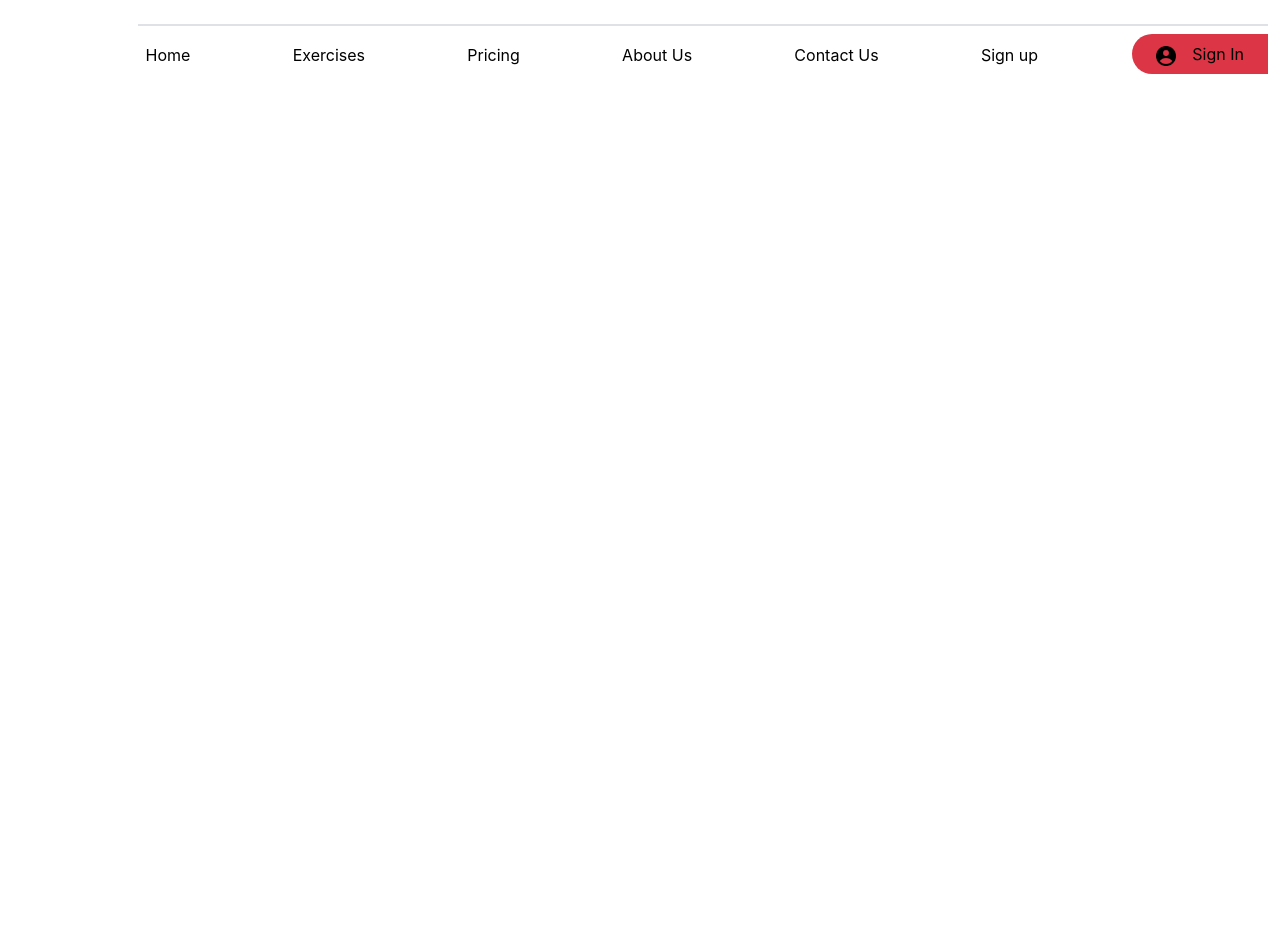
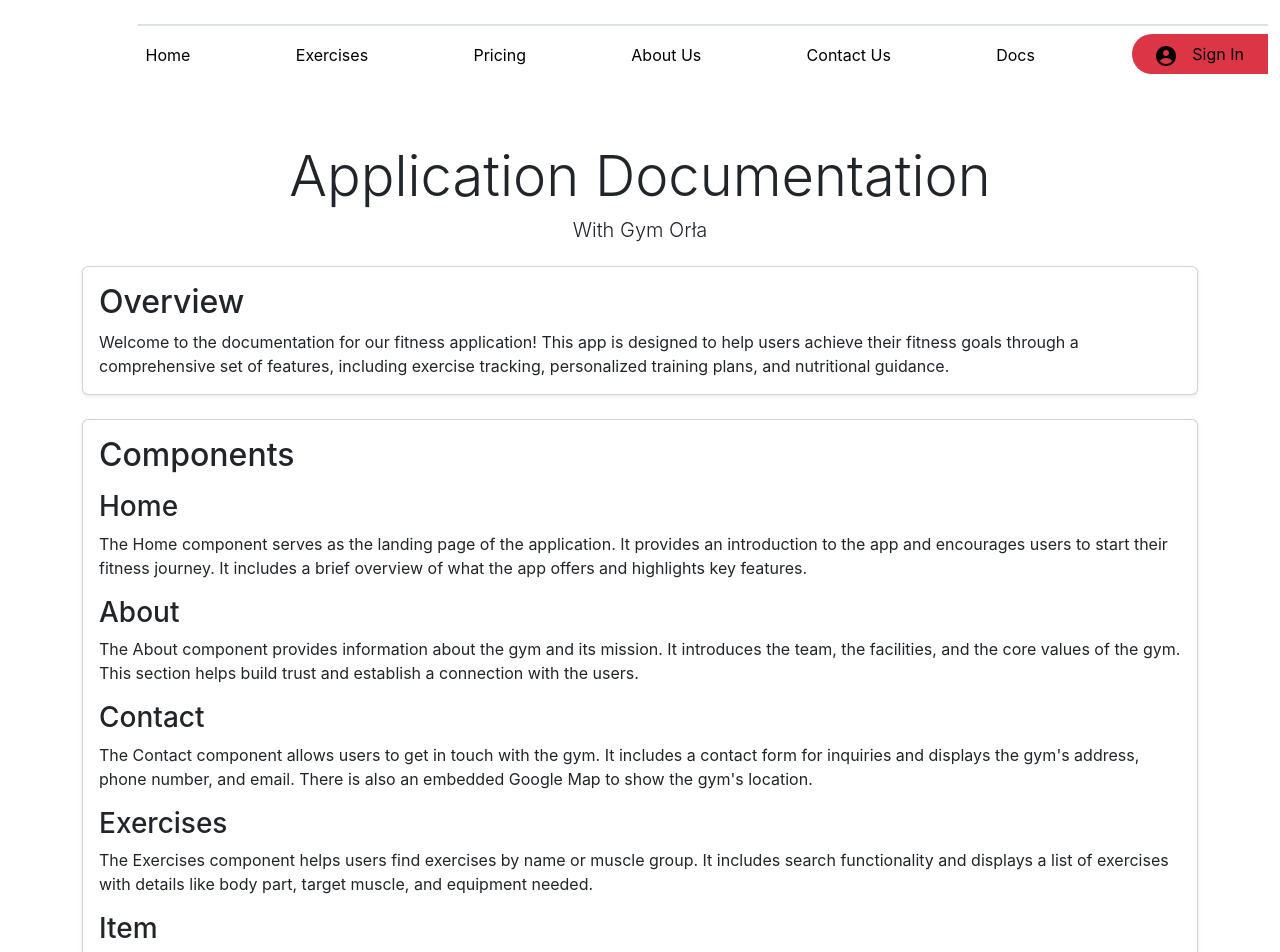
Before and after one commit to MACKOzKLANU/Gym-Orla-website, a React (Create React App) app: page /docs in a window 1280 px wide. Shown: the top 952 px of the page. Before the commit the page ends 800 px from the top, so only its background shows below. Built offline with nearby package versions, Linux system fonts and the light colour scheme.

Commit message:
added docs

```diff
--- a/src/Docs.jsx
+++ b/src/Docs.jsx
@@ -1,9 +1,188 @@
+import React from 'react';
+import { Link } from 'react-router-dom';
+import Maintext from './Maintext';
+
 function Docs() {
-    return (
-        <div>
+  return (
+    <div className="container mt-5">
+      <Maintext message="Application Documentation" />
 
+      <div className="row mt-4">
+        <div className="col-md-12">
+          <div className="card mb-4 shadow-sm">
+            <div className="card-body">
+              <h2 className="card-title">Overview</h2>
+              <p className="card-text">
+                Welcome to the documentation for our fitness application! This app is designed to help users achieve their fitness goals through a comprehensive set of features, including exercise tracking, personalized training plans, and nutritional guidance.
+              </p>
+            </div>
+          </div>
+
+          <div className="card mb-4 shadow-sm">
+            <div className="card-body">
+              <h2 className="card-title">Components</h2>
+              <h3 className="mt-3">Home</h3>
+              <p className="card-text">
+                The Home component serves as the landing page of the application. It provides an introduction to the app and encourages users to start their fitness journey. It includes a brief overview of what the app offers and highlights key features.
+              </p>
+
+              <h3 className="mt-3">About</h3>
+              <p className="card-text">
+                The About component provides information about the gym and its mission. It introduces the team, the facilities, and the core values of the gym. This section helps build trust and establish a connection with the users.
+              </p>
+
+              <h3 className="mt-3">Contact</h3>
+              <p className="card-text">
+                The Contact component allows users to get in touch with the gym. It includes a contact form for inquiries and displays the gym's address, phone number, and email. There is also an embedded Google Map to show the gym's location.
+              </p>
+
+              <h3 className="mt-3">Exercises</h3>
+              <p className="card-text">
+                The Exercises component helps users find exercises by name or muscle group. It includes search functionality and displays a list of exercises with details like body part, target muscle, and equipment needed.
+              </p>
+
+              <h3 className="mt-3">Item</h3>
+              <p className="card-text">
+                The Item component displays detailed information about a specific exercise. It shows an image or animation of the exercise, along with detailed instructions, targeted muscles, and required equipment.
+              </p>
+
+              <h3 className="mt-3">ItemList</h3>
+              <p className="card-text">
+                The ItemList component allows users to search for exercises by name. It fetches data from an API and displays a list of exercises matching the search term. Users can click on an exercise to view more details.
+              </p>
+
+              <h3 className="mt-3">LoadingSpinner</h3>
+              <p className="card-text">
+                The LoadingSpinner component displays a loading animation while data is being fetched. This enhances the user experience by providing visual feedback during loading times.
+              </p>
+
+              <h3 className="mt-3">Maintext</h3>
+              <p className="card-text">
+                The Maintext component displays a main heading and subheading on various pages. It helps to convey the main message or theme of the page.
+              </p>
+
+              <h3 className="mt-3">MuscleGroup</h3>
+              <p className="card-text">
+                The MuscleGroup component allows users to find exercises by selecting muscle groups from an interactive SVG image. It fetches and displays exercises targeting the selected muscles.
+              </p>
+
+              <h3 className="mt-3">Navbar</h3>
+              <p className="card-text">
+                The Navbar component provides navigation links to different sections of the application. It ensures users can easily access all parts of the app.
+              </p>
+
+              <h3 className="mt-3">PageInProgress</h3>
+              <p className="card-text">
+                The PageInProgress component is displayed for pages that are under construction. It informs users that new content is coming soon and provides a link back to the home page.
+              </p>
+
+              <h3 className="mt-3">Pricing</h3>
+              <p className="card-text">
+                The Pricing component displays the membership plans available at the gym. It highlights the features of each plan and their prices, allowing users to choose the plan that best suits their needs.
+              </p>
+            </div>
+          </div>
+
+          <div className="card mb-4 shadow-sm">
+            <div className="card-body">
+              <h2 className="card-title">Usage Examples</h2>
+              <p className="card-text">
+                Below are some usage examples for the various components. You can refer to these examples to understand how to use the components in your own application.
+              </p>
+
+              <h4 className="mt-3">Example: Home Component</h4>
+              <pre>
+                <code>
+{`
+import Home from './Home';
+
+function App() {
+  return (
+    <div>
+      <Home />
+    </div>
+  );
+}
+
+export default App;
+`}
+                </code>
+              </pre>
+
+              <h4 className="mt-3">Example: Contact Component</h4>
+              <pre>
+                <code>
+{`
+import Contact from './Contact';
+
+function App() {
+  return (
+    <div>
+      <Contact />
+    </div>
+  );
+}
+
+export default App;
+`}
+                </code>
+              </pre>
+
+              <h4 className="mt-3">Example: Exercises Component</h4>
+              <pre>
+                <code>
+{`
+import Exercises from './Exercises';
+
+function App() {
+  return (
+    <div>
+      <Exercises />
+    </div>
+  );
+}
+
+export default App;
+`}
+                </code>
+              </pre>
+
+              <h4 className="mt-3">Example: Pricing Component</h4>
+              <pre>
+                <code>
+{`
+import Pricing from './Pricing';
+
+function App() {
+  return (
+    <div>
+      <Pricing />
+    </div>
+  );
+}
+
+export default App;
+`}
+                </code>
+              </pre>
+            </div>
+          </div>
+
+          <div className="card mb-4 shadow-sm">
+            <div className="card-body">
+              <h2 className="card-title">Conclusion</h2>
+              <p className="card-text">
+                This documentation provides an overview of the components and their usage within the application. By following this guide, you can understand the structure and purpose of each component and how to integrate them into your own projects. Happy coding!
+              </p>
+              <Link to="/" className="btn btn-primary">
+                Go to Home
+              </Link>
+            </div>
+          </div>
         </div>
-    )
+      </div>
+    </div>
+  );
 }
 
 export default Docs;
--- a/src/Navbar.jsx
+++ b/src/Navbar.jsx
@@ -74,7 +74,7 @@ function Navbar() {
                 to="/docs"
                 className="nav-link border-hover py-3 text-black"
               >
-                Sign up
+                Docs
               </Link>
             </li>
             <li className="nav-item">
```
